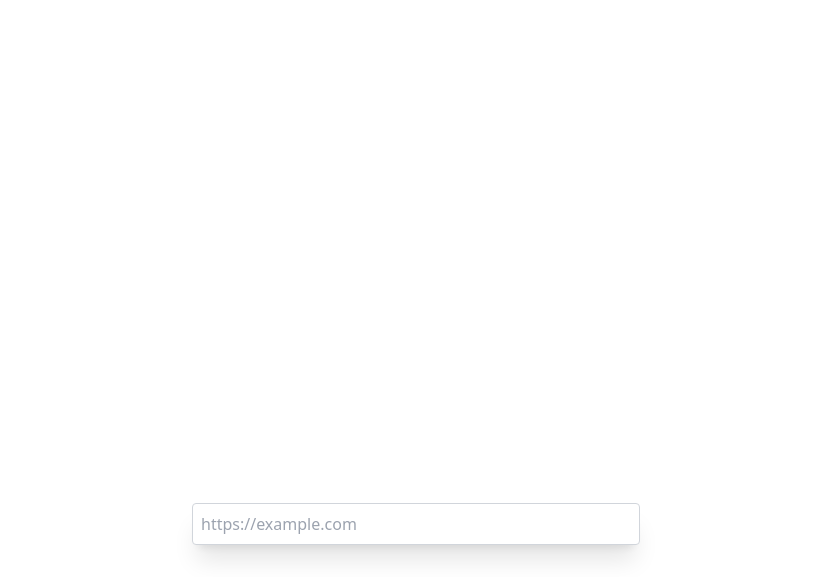
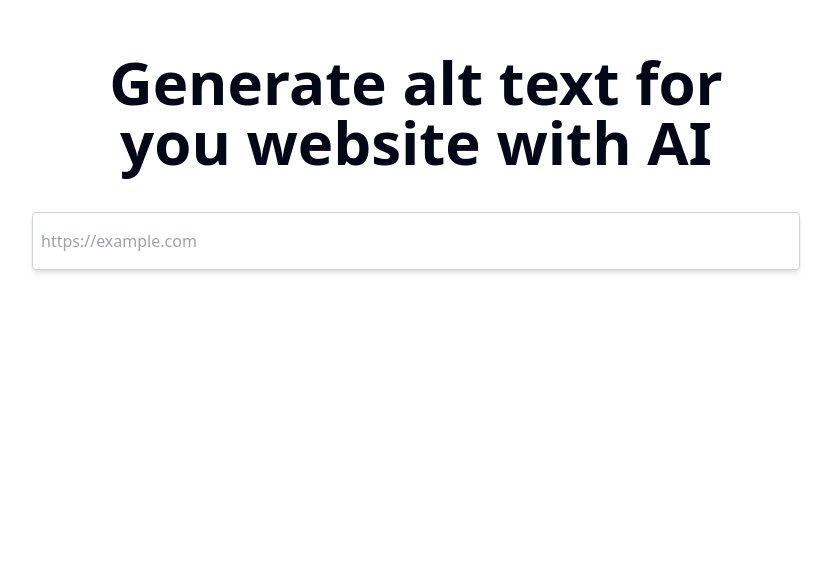
Before and after one commit to H4rasho/vercel-hackathon, a Next.js app in the folder web/: page / in a window 1280 px wide. Shown: the part 223-800 px from the top of the page, without its empty margins (224-1055 px from the left). Built offline with nearby package versions, Linux system fonts and the light colour scheme.

Commit message:
update index page styles

```diff
--- a/web/app/page.tsx
+++ b/web/app/page.tsx
@@ -8,13 +8,16 @@ async function scraperAction(data: FormData) {
   redirect("/analyze?url=" + url);
 }
 
-export default async function Chat({ params }: { params: { url: string } }) {
+export default async function Chat() {
   return (
-    <main>
-      <div className="flex flex-col w-full max-w-md py-24 mx-auto stretch">
-        <form action={scraperAction}>
+    <main className="grid place-items-center min-h-full">
+      <div className="flex flex-col items-center w-full max-w-screen-md mx-auto">
+        <h1 className="text-6xl font-bold text-center text-balance">
+          Generate alt text for you website with AI
+        </h1>
+        <form className="w-full flex justify-center" action={scraperAction}>
           <input
-            className="fixed bottom-0 w-full max-w-md p-2 mb-8 border border-gray-300 rounded shadow-xl"
+            className="w-full px-2 py-4 mb-8 mt-10 border border-gray-300 rounded shadow-md"
             placeholder="https://example.com"
             name="url"
           />
```
